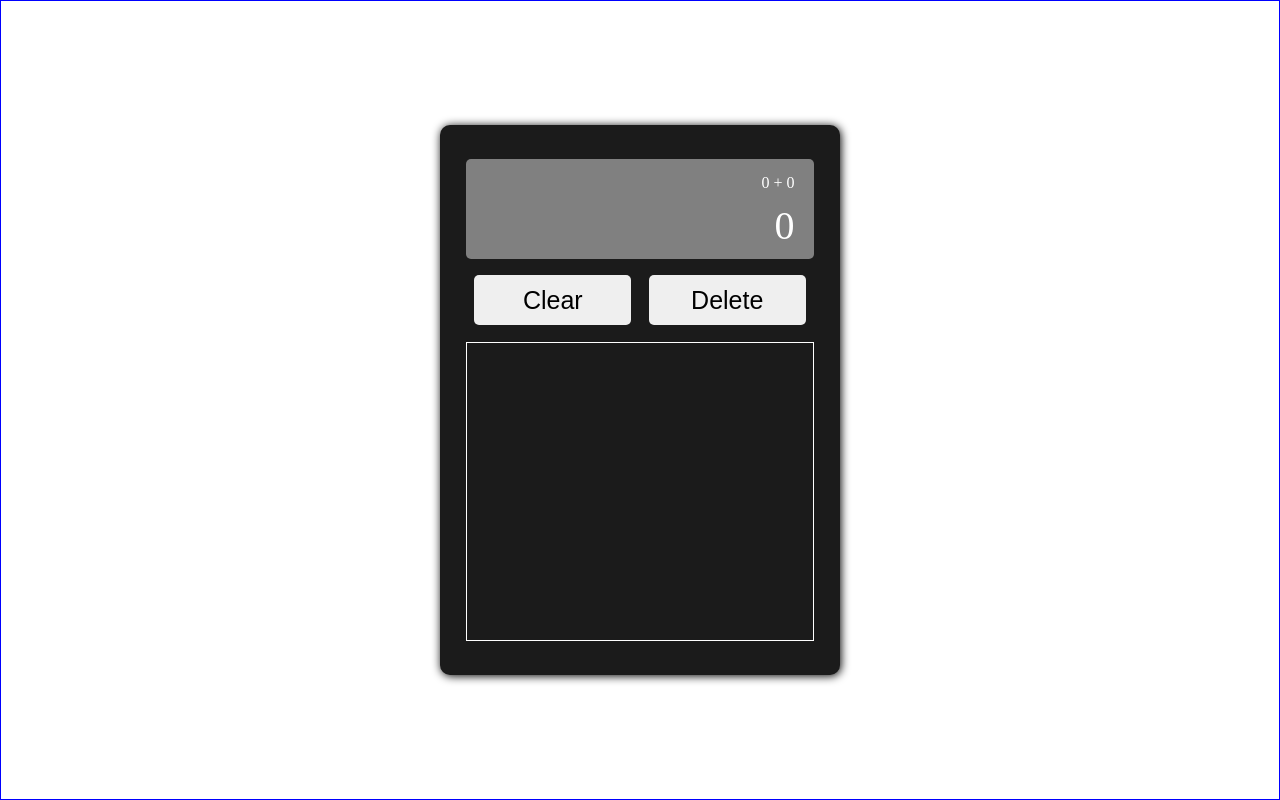
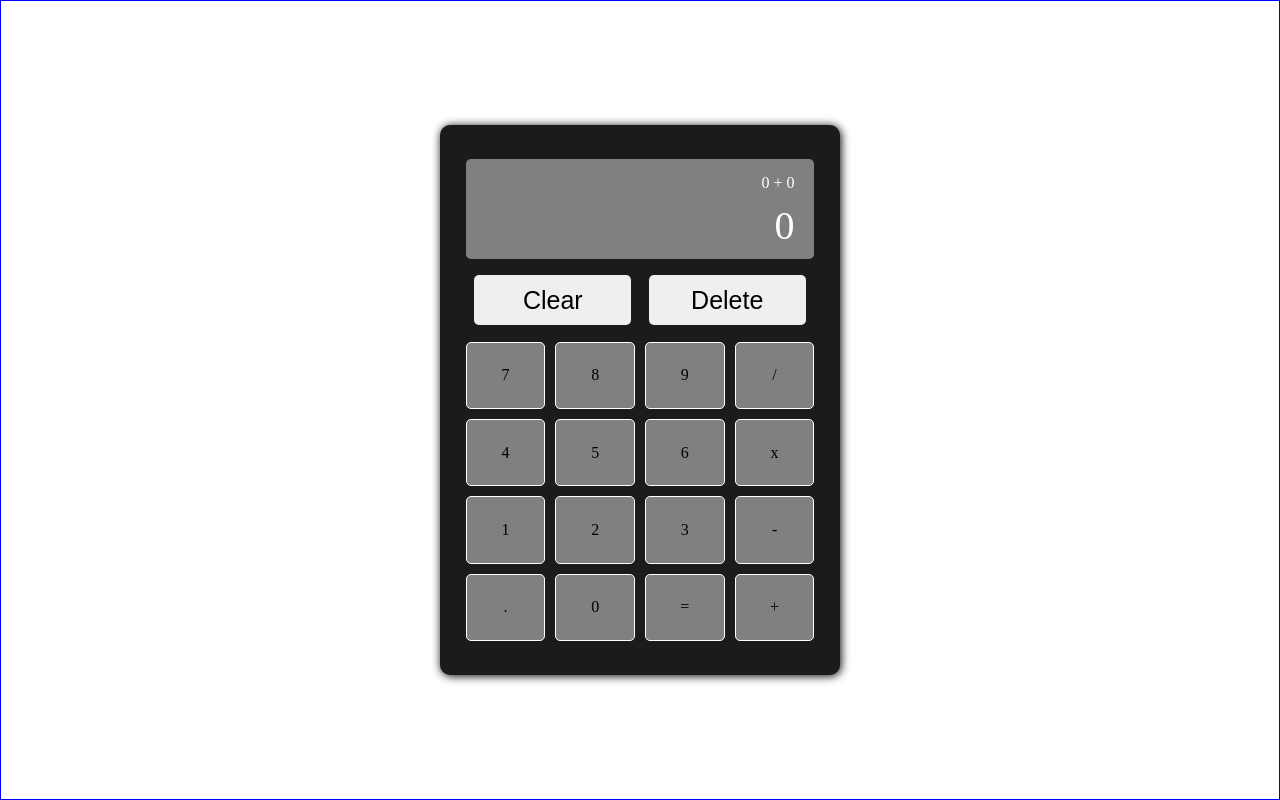
Before and after one commit to GBalatti9/Calculator, a plain HTML site: page index.html in a window 1280 px wide. Drawn offline with Linux system fonts and the light colour scheme.

Commit message:
White the JS file i've created the grid buttons of the calculator and also in the same function i 've asigned the value for each button

```diff
--- a/main.js
+++ b/main.js
@@ -1,5 +1,26 @@
 window.onload = () => {
-    console.log('prueba')
+    console.log('prueba');
+
+    // CATCH DOM ELEMENTS
+    const operationContainer = document.querySelector('.calculator-buttons-numbers');
+
+    // FUNCTIONS
+    const buttonValues = [
+        '7', '8', '9', '/',
+        '4', '5', '6', 'x',
+        '1', '2', '3', '-',
+        '.', '0', '=', '+'
+    ];
+    const displayElements = (num, content) => {
+        for (let i = 0; i < num; i++) {
+            const div = document.createElement('div');
+            div.classList.add('div-number');
+            div.textContent = content[i]
+            operationContainer.appendChild(div);
+        }
+    }
+
+    displayElements(buttonValues.length, buttonValues)
 
 
 }
--- a/styles.css
+++ b/styles.css
@@ -63,10 +63,18 @@ body{
 }
 
 .calculator-buttons-numbers{
-    border: 1px solid white;
     height: 60%;
     display: grid;
     grid-template-columns: repeat(4, 1fr);
     grid-template-rows: repeat(4, 1fr);
     gap: 10px;
 }
+
+.div-number{
+    border: 1px solid white;
+    border-radius: 5px;
+    background-color: gray;
+    display: flex;
+    align-items: center;
+    justify-content: center;
+}
```
